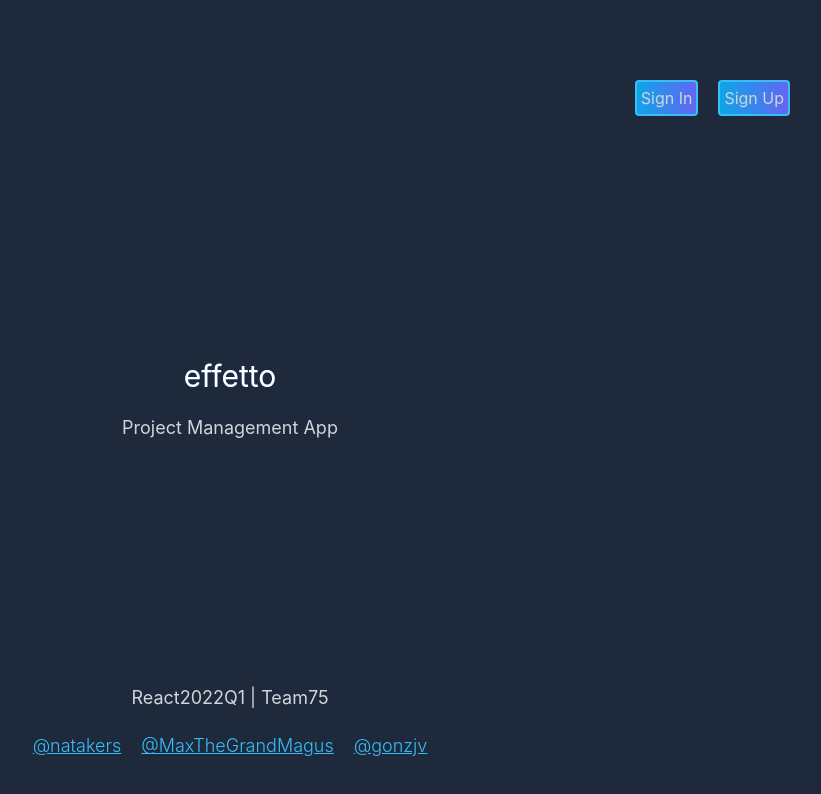
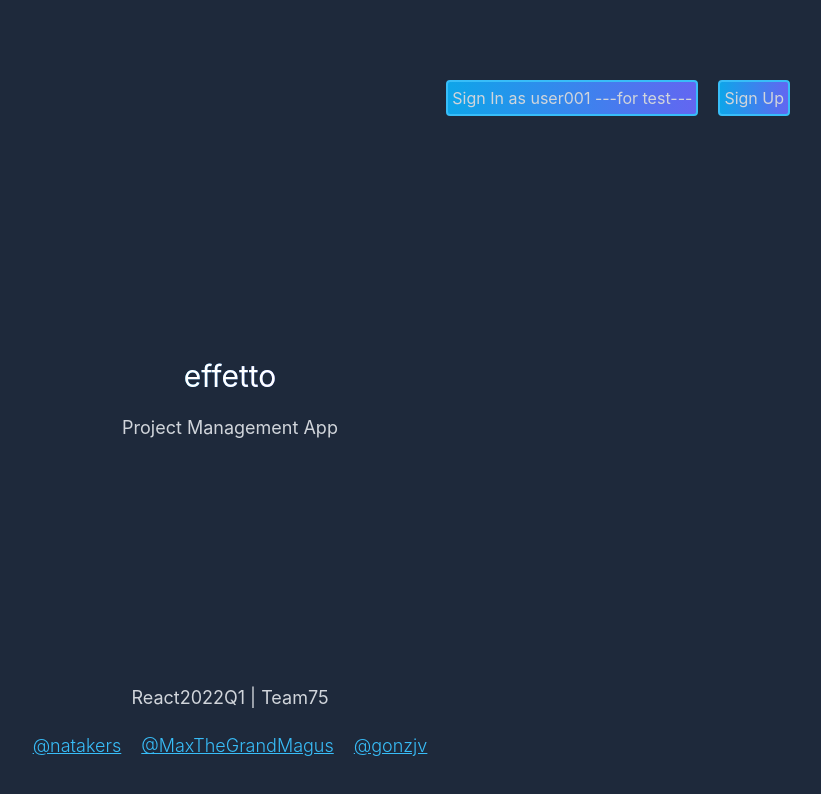
Before and after one commit to natakers/projectManagementApp, a React (Create React App) app: page / in a window 1280 px wide. Shown: the top 794 px of the page, without its empty margins (410-1231 px from the left). Built offline with nearby package versions, Linux system fonts and the light colour scheme; no server answers.

Commit message:
build: react-cookie & feat: send token to cookie

```diff
--- a/package.json
+++ b/package.json
@@ -11,6 +11,7 @@
     "@types/react": "^18.0.8",
     "@types/react-dom": "^18.0.3",
     "react": "^18.1.0",
+    "react-cookie": "^4.1.1",
     "react-dom": "^18.1.0",
     "react-router-dom": "^6.3.0",
     "react-scripts": "5.0.1",
--- a/src/index.tsx
+++ b/src/index.tsx
@@ -3,13 +3,16 @@ import ReactDOM from 'react-dom/client';
 import './index.css';
 import App from './App';
 import reportWebVitals from './reportWebVitals';
+import { CookiesProvider } from 'react-cookie';
 
 const root = ReactDOM.createRoot(
   document.getElementById('root') as HTMLElement
 );
 root.render(
   <React.StrictMode>
-    <App />
+    <CookiesProvider>
+      <App />
+    </CookiesProvider>
   </React.StrictMode>
 );
 
--- a/src/pages/welcome-page.tsx
+++ b/src/pages/welcome-page.tsx
@@ -1,4 +1,6 @@
-const WelcomePage = () => {
+import { useEffect } from 'react';
+import { useCookies } from 'react-cookie';
+
 const DEVS = [
   { link: 'https://github.com/natakers', githubName: '@natakers' },
   {
@@ -8,11 +10,46 @@ const WelcomePage = () => {
   { link: 'https://github.com/gonzjv', githubName: '@gonzjv' },
 ];
 
+const WelcomePage = () => {
+  const [cookie, setCookie] = useCookies(['userToken']);
+
+  useEffect(() => {
+    console.log('userToken', cookie.userToken);
+  });
+
+  const handleSignIn = async () => {
+    const headers = new Headers({
+      'Content-type': 'application/json',
+    });
+
+    const options = {
+      method: 'POST',
+      headers: headers,
+      body: JSON.stringify({
+        login: 'user001',
+        password: 'userpass@123',
+      }),
+      // mode: 'no-cors' as RequestMode,
+    };
+
+    const apiData = await fetch(
+      'https://still-earth-24890.herokuapp.com/signin',
+      options
+    );
+    const parsedApiData = await apiData.json();
+    console.log('api token', parsedApiData);
+
+    setCookie('userToken', parsedApiData.token, { sameSite: 'lax' });
+  };
+
   return (
     <main className="relative bg-slate-800 min-h-screen items-center text-gray-300 justify-center flex flex-col gap-5 ">
       <nav className=" flex gap-5 absolute top-20 right-20 ">
-        <button className="border-2 border-sky-400 rounded p-1 bg-gradient-to-r from-sky-500 to-indigo-500 ">
-          Sign In
+        <button
+          onClick={handleSignIn}
+          className="border-2 border-sky-400 rounded p-1 bg-gradient-to-r from-sky-500 to-indigo-500 "
+        >
+          Sign In as user001 ---for test---
         </button>
         <button className="border-2 border-sky-400 rounded p-1 bg-gradient-to-r from-sky-500 to-indigo-500 ">
           Sign Up
@@ -26,7 +63,7 @@ const WelcomePage = () => {
         <p>React2022Q1 | Team75</p>
         <ul className="flex gap-5">
           {DEVS.map((dev) => (
-            <li>
+            <li key={dev.link}>
               <a
                 className="font-light underline text-sky-400"
                 href={dev.link}
```
Also changed, not shown: 2 other files (tests, documents, lock files or other folders). Lines whose indentation alone changed are shown as unchanged.
